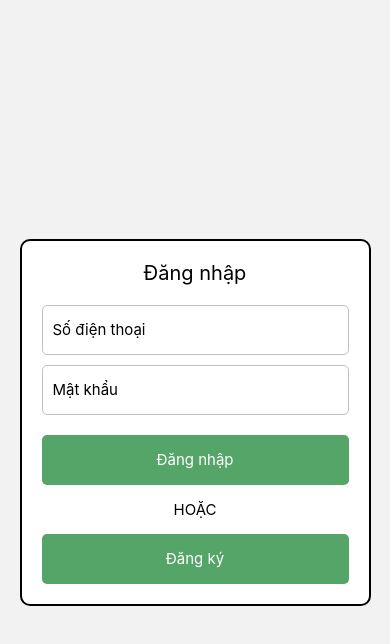
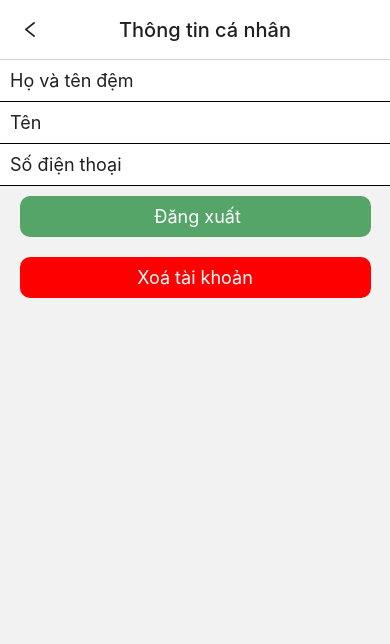
Before and after one commit to vanduy352003/TheCafeHome, a React Native app: screen /UserDetail in a window 390 px wide. Shown: the top 644 px of the page. Built offline with nearby package versions, Linux system fonts and the light colour scheme.

Commit message:
thêm trang thông tin cá nhân và đăng xuất

```diff
--- a/App.tsx
+++ b/App.tsx
@@ -11,6 +11,7 @@ import SignUp from './src/screens/SignUp';
 import CheckoutScreen from './src/screens/CheckoutScreen';
 import ShopInformation from './src/screens/ShopInformation';
 import UserAddressScreen from './src/screens/UserAddressScreen';
+import UserInformationScreen from './src/screens/UserInformationScreen';
 const Stack = createNativeStackNavigator();
 
 function App(): React.JSX.Element {
@@ -23,6 +24,7 @@ function App(): React.JSX.Element {
         <Stack.Screen name="Search" component={SearchScreen} options={{animation: 'slide_from_bottom'}}></Stack.Screen>
         <Stack.Screen name="Favorite" component={FavoriteScreen} options={{animation: 'slide_from_bottom'}}></Stack.Screen>
         <Stack.Screen name="SignUp" component={SignUp} options={{animation: 'slide_from_bottom'}}></Stack.Screen>
+        <Stack.Screen name="UserDetail" component={UserInformationScreen} options={{animation: 'slide_from_bottom'}}></Stack.Screen>
         <Stack.Screen name="LocationDetail" component={ShopInformation} options={{animation: 'slide_from_bottom'}}></Stack.Screen>
         <Stack.Screen name="UserAddress" component={UserAddressScreen} options={{animation: 'slide_from_right'}}></Stack.Screen>
       </Stack.Navigator>
--- a/src/api/loginApi.js
+++ b/src/api/loginApi.js
@@ -10,9 +10,12 @@ export const handleLogin = async (username, password, navigation) => {
         )
         if(response.status == 200) {
             console.log("Login sucessful");
+            console.log(response.data)
             currentUser.username = response.data["username"];
             currentUser.userId = response.data["userId"];
-            console.log(currentUser)
+            currentUser.firstname = response.data["firstname"];
+            currentUser.lastname = response.data["lastname"];
+            currentUser.phoneNumber = response.data["phoneNumber"];
             navigation.push("TabNavigator");
         }
         else {
@@ -24,6 +27,12 @@ export const handleLogin = async (username, password, navigation) => {
     }
 }
 
+
+export const handleLogout = (navigation) => {
+    currentUser = new User();
+    navigation.popToTop();
+}
+
 // Hàm trả về user
 export const getCurrentUser = () => {
     return currentUser;
--- a/src/api/signupApi.js
+++ b/src/api/signupApi.js
@@ -1,11 +1,14 @@
 import axios from "axios";
 
-export const handleSignUp = async (username, password, navigation) => {
+export const handleSignUp = async (username, password, phoneNumber, firstName, lastName, navigation) => {
     console.log(username)
     console.log(password)
+    console.log(phoneNumber)
+    console.log(firstName)
+    console.log(lastName)
     try {
         const response = await axios.post(
-            `http://localhost:8080/api/user/signup?username=${username}&password=${password}`,
+            `http://localhost:8080/api/user/signup?username=${username}&password=${password}&phonenumber=${phoneNumber}&firstname=${firstName}&lastname=${lastName}`,
         )
         console.log("Respond status: ", response.status);
         navigation.goBack();
--- a/src/components/HeaderBar.tsx
+++ b/src/components/HeaderBar.tsx
@@ -5,12 +5,19 @@ import { TouchableOpacity } from 'react-native-gesture-handler';
 
 type HeaderBarProp = {
     title?: string;
+    navigation : any;
 }
 
-function HeaderBar({title}:HeaderBarProp): React.JSX.Element {
+function HeaderBar({title, navigation}:HeaderBarProp): React.JSX.Element {
+    const handleUserDetail = () => {
+        navigation.navigate("UserDetail")
+    }
     return(
         <View style={styles.headerContainer}>
             <Text style={styles.headerText}>{title}</Text>
+            <TouchableOpacity>
+                <Text style={styles.headerText} onPress={handleUserDetail}>Logout</Text>
+            </TouchableOpacity>
         </View>
     );
 }
@@ -20,7 +27,8 @@ const styles = StyleSheet.create({
         paddingVertical: 20,
         backgroundColor: '#56a568',
         alignItems: 'center',
-        flexDirection : "column"
+        justifyContent : "center",
+        flexDirection : "row"
     },
     headerText: {
         fontSize: 18,
--- a/src/model/user.ts
+++ b/src/model/user.ts
@@ -1,8 +1,14 @@
 export class User {
     userId : number;
     username : string;
+    firstname : string;
+    lastname : string;
+    phoneNumber : string;
     constructor() {
         this.userId = -1;
         this.username = "";
+        this.firstname = "";
+        this.lastname = "";
+        this.phoneNumber = "";
     }
 }
--- a/src/screens/HomeScreen.tsx
+++ b/src/screens/HomeScreen.tsx
@@ -50,7 +50,7 @@ function HomeScreen({navigation}: any): React.JSX.Element {
   }, []);
   return (
     <View style={{paddingBottom: tabBarHeight}}>
-      <HeaderBar title="Home"></HeaderBar>
+      <HeaderBar navigation={navigation} title="Home"></HeaderBar>
       <ScrollView
         style={{marginBottom: 60}}
         showsVerticalScrollIndicator={false}>
--- /dev/null
+++ b/src/screens/UserInformationScreen.tsx
@@ -0,0 +1,135 @@
+import { StyleSheet, Text, TouchableOpacity, View } from "react-native"
+import { User } from "../model/user"
+import { getCurrentUser, handleLogout } from "../api/loginApi"
+import Icon from "react-native-vector-icons/AntDesign";
+import React from "react";
+import { ScrollView } from "react-native-gesture-handler";
+
+class ItemProps {
+    leftContent: string;
+    rightContent: string;
+    constructor() {
+        this.leftContent = "";
+        this.rightContent = "";
+    }
+}
+function DetailItem(prop : ItemProps) : React.JSX.Element {
+    return (
+        <View style = {itemStyles.container}>
+            <View style = {itemStyles.left}>
+                <Text style = {itemStyles.leftText}>{prop.leftContent}</Text>
+            </View>
+            <View style = {itemStyles.right}>
+                <Text style = {itemStyles.rightText}>{prop.rightContent}</Text>
+            </View>
+        </View>
+    )
+}
+const blackRGB = "#202020"
+const itemStyles = StyleSheet.create({
+    container : {
+        backgroundColor : "white",
+        flexDirection : "row",
+        alignItems : "center",
+        borderBottomWidth : 1
+    },
+    left : {
+        flex : 1,
+        justifyContent : "center",
+        alignItems : "flex-start",
+        paddingHorizontal : 10,
+        paddingVertical : 10
+    },
+    right : {
+        flex : 1,
+        justifyContent : "center",
+        alignItems : "flex-end",
+        paddingHorizontal : 10,
+        paddingVertical : 10
+    },
+    leftText : {
+        fontSize : 18,
+        color : blackRGB,
+    },
+    rightText : {
+        fontSize : 18,
+        color : blackRGB,
+    }
+})
+
+export default function UserInformationScreen({navigation} : any) : React.JSX.Element {
+    const handlePressBack = () => {
+        navigation.goBack();
+    }
+
+    const user = getCurrentUser()
+    return (
+        <ScrollView>
+            <View style = {styles.headerContainer}>
+                <TouchableOpacity onPress={handlePressBack}>
+                    <Icon style={styles.icon} name='left'></Icon>
+                </TouchableOpacity>
+                <Text style={styles.headerText}>Thông tin cá nhân</Text>
+            </View>
+            <DetailItem leftContent="Họ và tên đệm " rightContent={user.lastname}></DetailItem>
+            <DetailItem leftContent="Tên " rightContent={user.firstname}></DetailItem>
+            <DetailItem leftContent="Số điện thoại " rightContent={user.phoneNumber}></DetailItem>
+            <View>
+                <TouchableOpacity style = {styles.logoutButton} onPress={() => {handleLogout(navigation)}}>
+                    <Text style = {styles.logoutButtonContent}> Đăng xuất</Text>
+                </TouchableOpacity>
+            </View>
+            <View>
+                <TouchableOpacity style = {styles.deleteButton}>
+                    <Text style = {styles.logoutButtonContent}> Xoá tài khoản </Text>
+                </TouchableOpacity>
+            </View>
+        </ScrollView>
+    )
+}
+
+const styles = StyleSheet.create({
+    headerContainer : {
+        flexDirection: 'row',
+        height: 60,
+        borderBottomWidth: 1,
+        borderBottomColor: 'lightgrey',
+        paddingHorizontal: 20,
+        alignItems: 'center',
+        backgroundColor : 'white',
+    },
+    icon : {
+        color : blackRGB,
+        fontSize : 20,
+    },
+    headerText: {
+      fontSize: 20,
+      fontWeight: '500',
+      color: blackRGB,
+      textAlign: 'center',
+      flex: 1,
+    },
+    logoutButton : {
+        width : "90%",
+        backgroundColor : '#56a568',
+        alignSelf : "center",
+        alignItems : "center",
+        marginVertical : 10,
+        padding : 10,
+        borderRadius : 10
+    },
+    logoutButtonContent : {
+        color : "white",
+        fontSize : 18
+    },
+
+    deleteButton : {
+        width : "90%",
+        backgroundColor : "red",
+        alignSelf : "center",
+        alignItems : "center",
+        marginVertical : 10,
+        padding : 10,
+        borderRadius : 10
+    },
+})
```
Also changed, not shown: src/screens/SignUp.tsx (+7 -5 lines).
